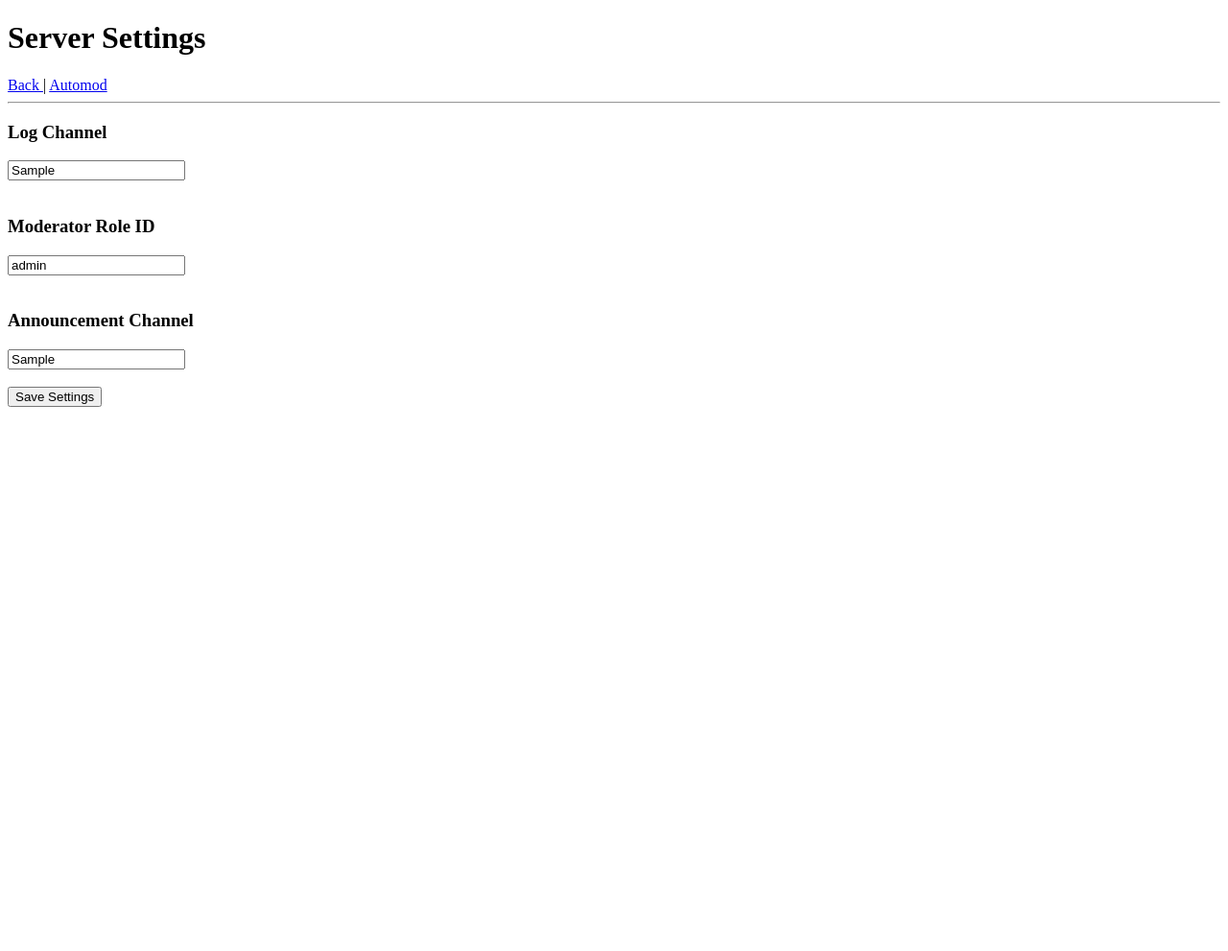
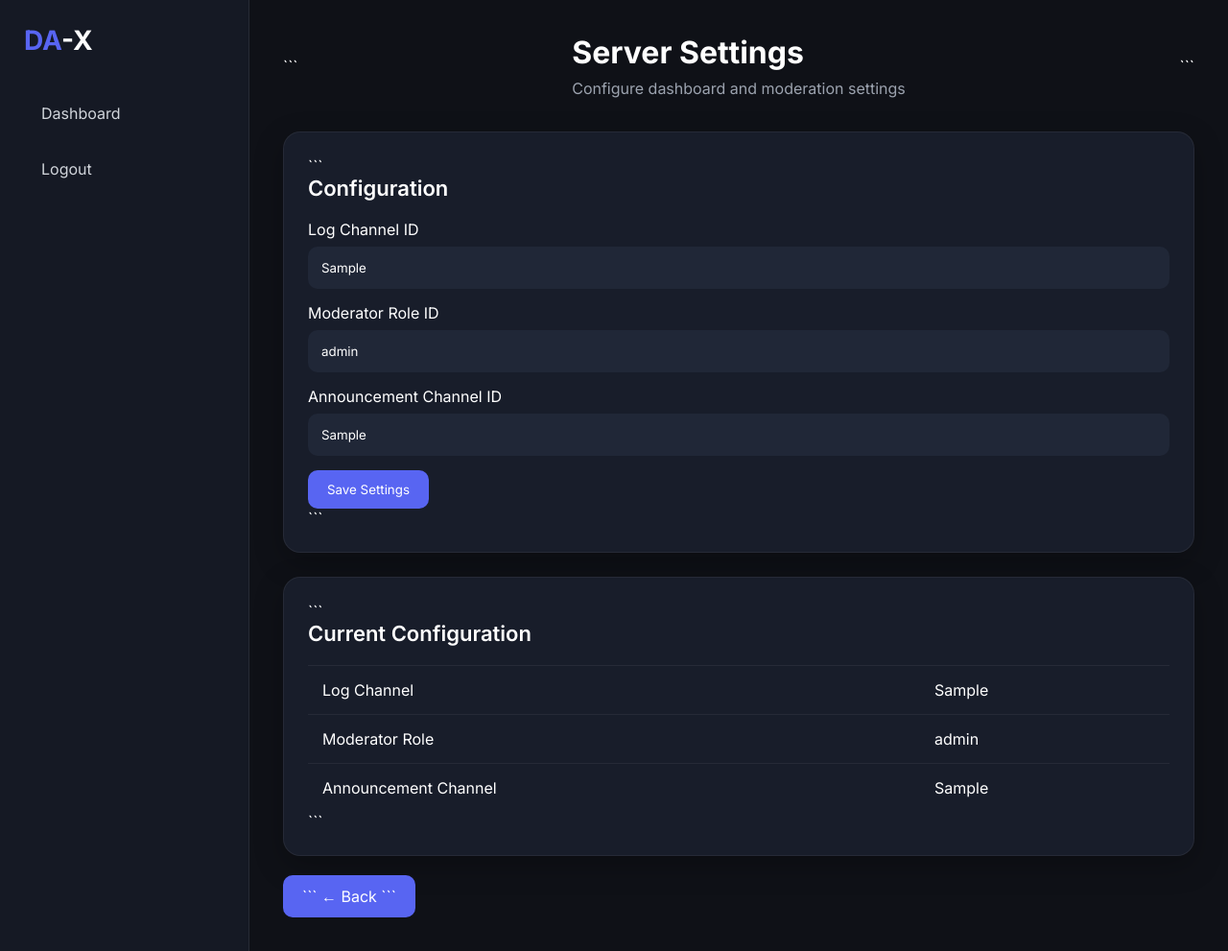
Before and after one commit to AngelLand-Discord/DA-X, a Flask app: template dashboard-service/templates/settings.html in a window 1280 px wide. Shown: the whole page at 96% size. Before the commit the page ends 424 px from the top, so only its background shows below. Run offline with Flask 3, Linux system fonts and the light colour scheme; the template is opened without the code that fills it: most values are stand-ins (such as "Sample title", 1, 10 or a date in 2020).

Commit message:
Update settings.html

````diff
--- a/dashboard-service/templates/settings.html
+++ b/dashboard-service/templates/settings.html
@@ -1,92 +1,137 @@
-<!DOCTYPE html>
-<html>
+{% extends "base.html" %}
 
-<head>
+{% block title %}
+Settings | DA-X
+{% endblock %}
 
-    <title>
+{% block content %}
 
-        Settings
+<div class="topbar">
 
-    </title>
+```
+<div>
 
-</head>
+    <div class="page-title">
+        Server Settings
+    </div>
 
-<body>
+    <p style="color:#9ca3af;margin-top:8px;">
+        Configure dashboard and moderation settings
+    </p>
 
-<h1>
+</div>
+```
 
-Server Settings
+</div>
 
-</h1>
+<div class="card">
 
-<a href="/guild/{{ guild_id }}">
-
-Back
-
-</a>
-
-|
-
-<a href="/guild/{{ guild_id }}/automod">
-
-Automod
-
-</a>
-
-<hr>
+```
+<div class="section-title">
+    Configuration
+</div>
 
 <form method="POST">
 
-<h3>
-
-Log Channel
-
-</h3>
+    <label>
+        Log Channel ID
+    </label>
 
     <input
         type="text"
         name="log_channel"
+        placeholder="Discord Channel ID"
         value="{{ settings.log_channel if settings else '' }}"
     >
 
-<br><br>
-
-<h3>
-
+    <label>
         Moderator Role ID
-
-</h3>
+    </label>
 
     <input
         type="text"
         name="mod_role"
+        placeholder="Discord Role ID"
         value="{{ settings.mod_role if settings else '' }}"
     >
 
-<br><br>
-
-<h3>
-
-Announcement Channel
-
-</h3>
+    <label>
+        Announcement Channel ID
+    </label>
 
     <input
         type="text"
         name="announcement_channel"
+        placeholder="Discord Channel ID"
         value="{{ settings.announcement_channel if settings else '' }}"
     >
 
-<br><br>
-
-<button type="submit">
-
+    <button
+        type="submit"
+        class="btn"
+    >
         Save Settings
-
     </button>
 
 </form>
+```
 
-</body>
+</div>
 
-</html>
+<div
+    class="card"
+    style="margin-top:25px;"
+>
+
+```
+<div class="section-title">
+    Current Configuration
+</div>
+
+<table>
+
+    <tbody>
+
+        <tr>
+            <td>Log Channel</td>
+            <td>
+                {{ settings.log_channel if settings and settings.log_channel else "Not Configured" }}
+            </td>
+        </tr>
+
+        <tr>
+            <td>Moderator Role</td>
+            <td>
+                {{ settings.mod_role if settings and settings.mod_role else "Not Configured" }}
+            </td>
+        </tr>
+
+        <tr>
+            <td>Announcement Channel</td>
+            <td>
+                {{ settings.announcement_channel if settings and settings.announcement_channel else "Not Configured" }}
+            </td>
+        </tr>
+
+    </tbody>
+
+</table>
+```
+
+</div>
+
+<br>
+
+<a
+href="/guild/{{ guild_id }}"
+class="btn"
+
+>
+
+```
+← Back
+```
+
+</a>
+
+{% endblock %}
````
Lines whose indentation alone changed are shown as unchanged.
